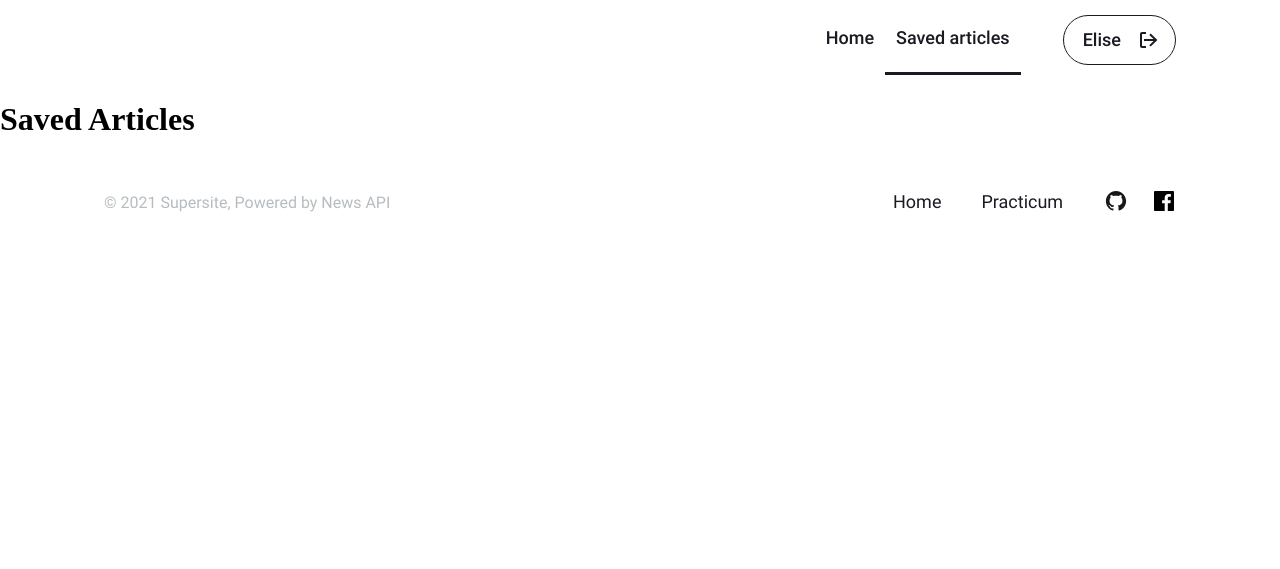
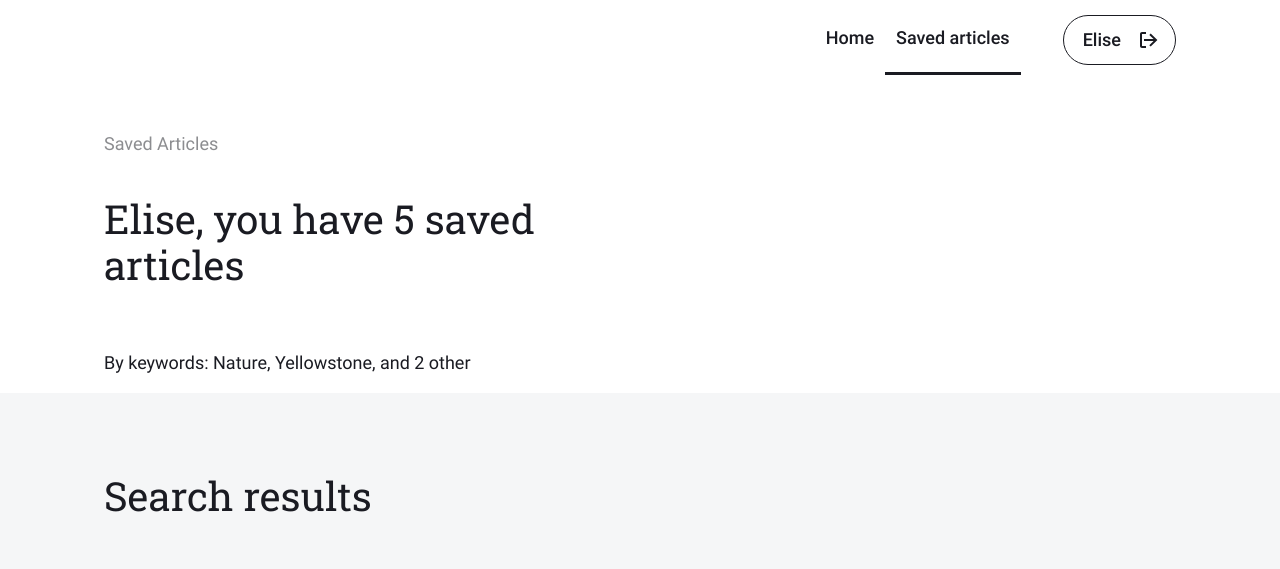
Before and after one commit to Sahar321/news-explorer-frontend, a React (Create React App) app: page /SavedArticles in a window 1280 px wide. Shown: the top 569 px of the page. Built offline with nearby package versions, Linux system fonts and the light colour scheme.

Commit message:
and saved Articles

```diff
--- /dev/null
+++ b/src/blocks/saved-articles/saved-articles.css
@@ -0,0 +1,36 @@
+.saved-articles {
+display: flex;
+flex-direction: column;
+margin-left: 104px;
+margin-top: 40px;
+}
+.saved-articles__title {
+  font-family: 'Roboto';
+  font-style: normal;
+  font-weight: 400;
+  font-size: 18px;
+  line-height: 24px;
+  color: rgba(26, 27, 34, 0.5);
+
+}
+
+.saved-articles__subtitle {
+  margin-top: 28px;
+  font-family: 'Roboto Slab';
+  font-style: normal;
+  font-weight: 400;
+  font-size: 40px;
+  line-height: 46px;
+  color: #1A1B22;
+  max-width: 530px;
+}
+
+.saved-articles__keywords {
+  margin-top: 30px;
+  font-family: 'Roboto';
+  font-style: normal;
+  font-weight: 400;
+  font-size: 18px;
+  line-height: 24px;
+  color: #1A1B22;
+}
--- a/src/index.css
+++ b/src/index.css
@@ -21,4 +21,6 @@
 @import url(./blocks/icon/icon.css);
 @import url(./blocks/icon/_type/icon_type_sign-out.css);
 
+@import url(./blocks/saved-articles/saved-articles.css);
+
 @import url(./blocks/input/input.css);
--- a/src/pages/SavedArticles.jsx
+++ b/src/pages/SavedArticles.jsx
@@ -1,4 +1,5 @@
 import React, { useEffect } from 'react';
+import NewsCardList from '../components/NewsCardList/NewsCardList.jsx';
 
 export default function SavedArticles() {
   // const [loggedIn, setLoggedIn] = React.useState(false);
@@ -11,7 +12,13 @@ export default function SavedArticles() {
   }, []);
   return (
     <>
-      <h1>Saved Articles</h1>
+      <section className="saved-articles">
+        <h1 className="saved-articles__title">Saved Articles</h1>
+        <h2 className="saved-articles__subtitle">Elise, you have 5 saved articles</h2>
+        <h3 className='saved-articles__keywords'>By keywords: Nature, Yellowstone, and 2 other</h3>
+      </section>
+
+      <NewsCardList />
     </>
   );
 }
```
